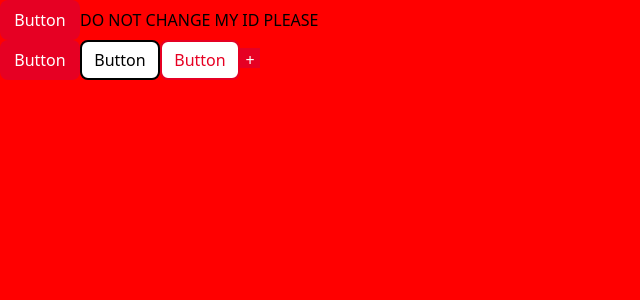
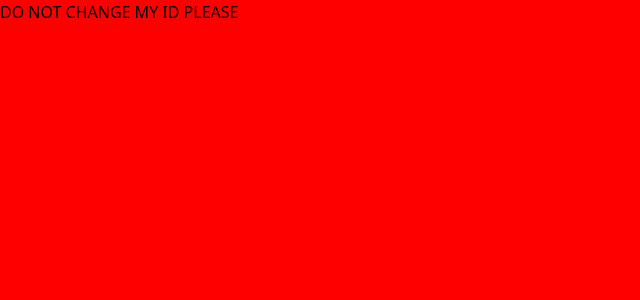
Before and after one commit to collageofficial/web-extension, a React (Create React App) app in the folder extension/: page / in a window 1280 px wide. Shown: the top 300 px of the page, without its empty margins (0-640 px from the left). Built offline with nearby package versions, Linux system fonts and the light colour scheme.

Commit message:
fix: refresh after clicking button

```diff
--- a/extension/src/App.js
+++ b/extension/src/App.js
@@ -1,66 +1,10 @@
-import React, { useContext } from 'react'
-import { Context } from './Context/Context'
+import CardContainer from './Components/Organisms/CardContainer'
 
-import CardContainer from './Components/Organisms/CardContainer'
-import Button from './Components/Atoms/Button'
-import Text from './Components/Atoms/Text'
-
-const App = () => {
-    const context = useContext(Context)
-    return (
-        <div>
-
-      <Button
-                text="Button"
-                bgColor="primary"
-                width="20"
-                height="10"
-                color="light"
-                borderRadius="lg"
-            />
-<button id="getImages">DO NOT CHANGE MY ID PLEASE</button>
-      <CardContainer/>
-            <Button
-                text="Button"
-                bgColor="primary"
-                width="20"
-                height="10"
-                color="light"
-                borderRadius="lg"
-            />
-
-            <Button
-                text="Button"
-                bgColor="light"
-                width="20"
-                height="10"
-                color="dark"
-                border="2"
-                borderColor="dark"
-                borderRadius="lg"
-            />
-
-            <Button
-                text="Button"
-                bgColor="light"
-                width="20"
-                height="10"
-                color="primary"
-                border="2"
-                borderColor="primary"
-                borderRadius="lg"
-            />
-
-            <Button
-                text="+"
-                bgColor="primary"
-                width="5"
-                height="5"
-                color="light"
-            />
-            {/* <Text text="Hello world!" bgColor="primary" color="light" /> */}
-        </div>
-    )
-}
+const App = () => (
+    <div>
+        <button id="getImages">DO NOT CHANGE MY ID PLEASE</button>
+        <CardContainer />
+    </div>
+)
 
 export default App
--- a/extension/src/Components/Organisms/CardContainer.js
+++ b/extension/src/Components/Organisms/CardContainer.js
@@ -9,13 +9,13 @@ const CardGroup = () => {
         let images = []
         console.log(window.localStorage)
         if (window.localStorage.length > 0) {
+            console.log(localStorage)
             for (let i = 0; i < window.localStorage.length; i++) {
                 images.push(JSON.parse(window.localStorage.getItem(i)))
                 setPictures(images)
-                console.log(pictures)
             }
         }
-    }, [])
+    }, [pictures])
 
     return (
         <div className="cardcontainer">
```
